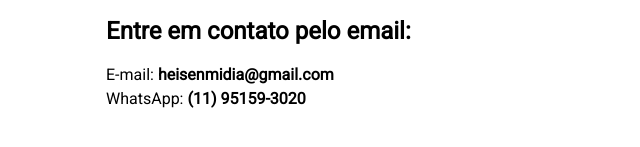
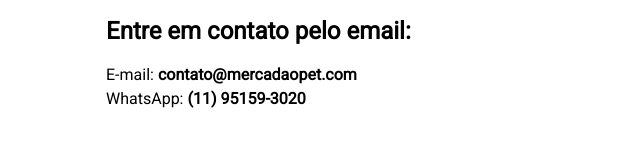
Before and after one commit to eborgesdev/mercadaopet.com, a plain HTML site: page index.html in a window 1280 px wide. Shown: the part 229-376 px from the top of the page, 234-874 px from the left. Drawn offline with Linux system fonts and the light colour scheme.

Commit message:
Update index.html

```diff
--- a/index.html
+++ b/index.html
@@ -58,7 +58,7 @@
         <div class="contact-info">
 
             <p>
-                E-mail: <strong>heisenmidia@gmail.com</strong>
+                E-mail: <strong>contato@mercadaopet.com</strong>
             </p>
             <p>
                 WhatsApp: <strong>(11) 95159-3020</strong>
```
